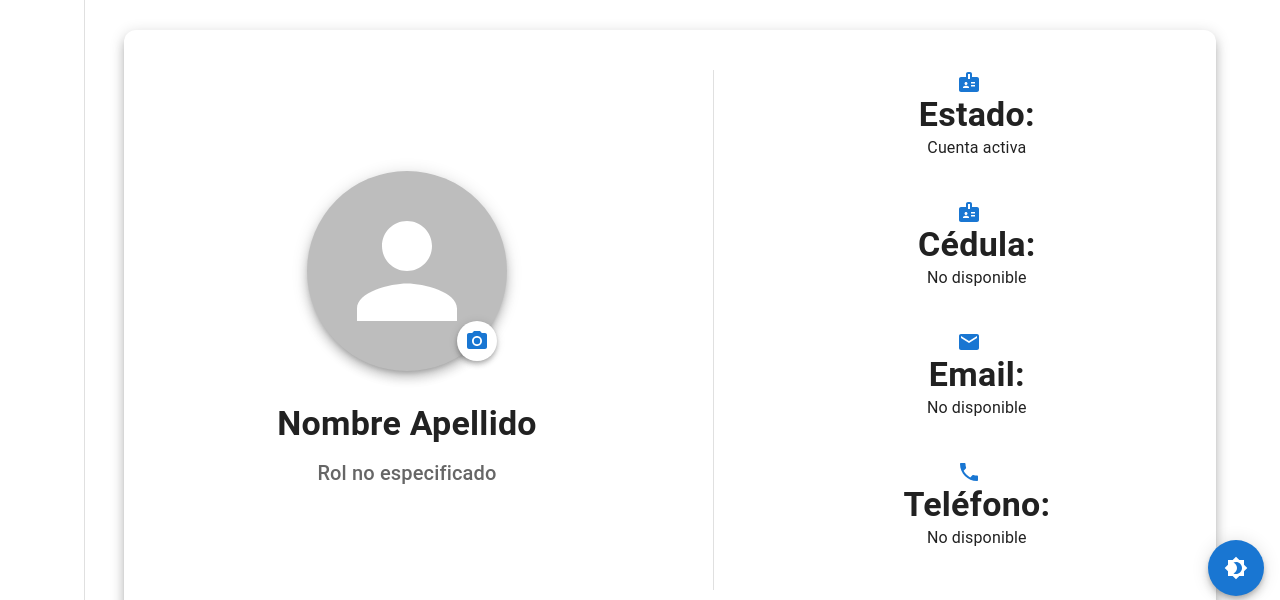
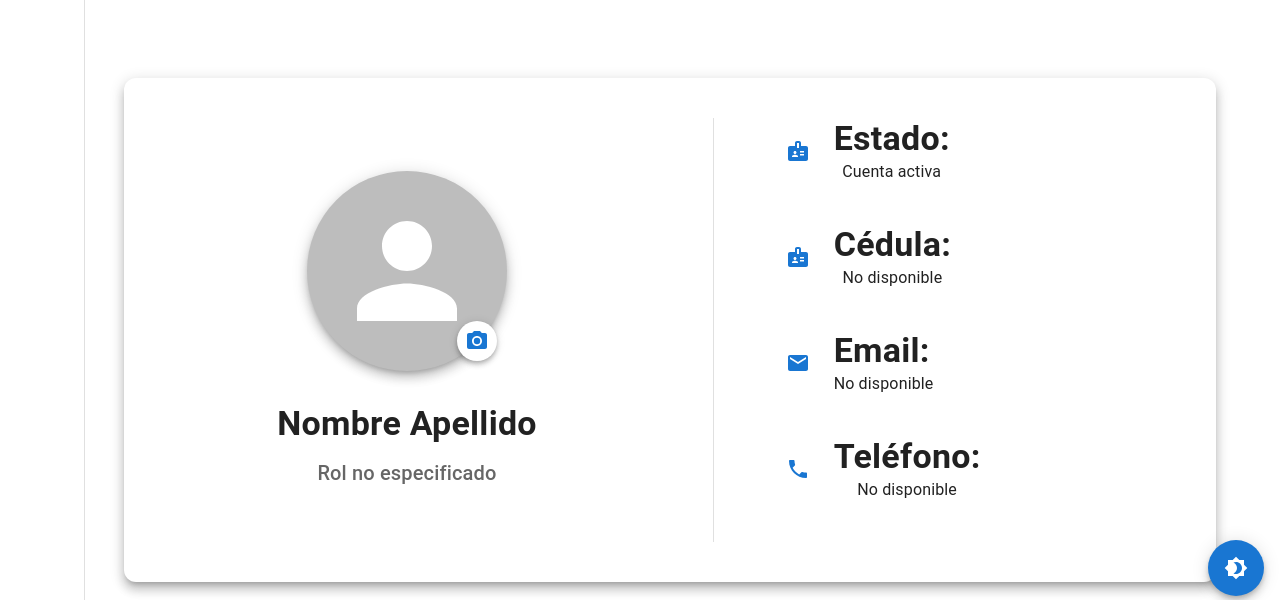
Before and after one commit to CourantLuna/gefardo-client, a React (Create React App) app: page /gefardo/ver-perfil in a window 1280 px wide. Shown: the part 188-788 px from the top of the page. Built offline with nearby package versions, Linux system fonts and the light colour scheme; no server answers; sample sign-in values are in the browser's storage.

Commit message:
Cambios en la vista del perfil realizado.

```diff
--- a/src/pages/VerPerfil.js
+++ b/src/pages/VerPerfil.js
@@ -139,45 +139,65 @@ const VerPerfil = () => {
             <Divider orientation="vertical" flexItem sx={{ height: '100%' }} />
           </Grid>
 
-          <Grid item xs={12} md={5} display="flex" flexDirection="column" alignItems="center" justifyContent="center">
-            <Box display="flex" flexDirection="column" alignItems="center" mb={5}>
-              <BadgeIcon color="primary" sx={{ mr: 2 }} />
-              <Typography variant="h4" align="center">
+          <Grid item xs={12} md={5} display="flex" flexDirection="column" alignItems="flex-start" justifyContent="center">
+            {/* Estado */}
+            <Box display="flex" alignItems="center" mb={5} width="100%">
+              <Box sx={{ width: 40, display: "flex", justifyContent: "center" }}>
+                <BadgeIcon color="primary" />
+              </Box>
+              <Box ml={2}>
+                <Typography variant="h4">
                   <strong>Estado:</strong>
                 </Typography>
-              <Typography variant="body1" align="center">
+                <Typography variant="body1">
                   {userInfo.Estado === 0 ? "Cuenta inactiva" : "Cuenta activa"}
                 </Typography>
               </Box>
+            </Box>
 
-            <Box display="flex" flexDirection="column" alignItems="center" mb={5}>
-              <BadgeIcon color="primary" sx={{ mr: 2 }} />
-              <Typography variant="h4" align="center">
+            {/* Cédula */}
+            <Box display="flex" alignItems="center" mb={5} width="100%">
+              <Box sx={{ width: 40, display: "flex", justifyContent: "center" }}>
+                <BadgeIcon color="primary" />
+              </Box>
+              <Box ml={2}>
+                <Typography variant="h4">
                   <strong>Cédula:</strong>
                 </Typography>
-              <Typography variant="body1" align="center">
+                <Typography variant="body1">
                   {userInfo.Cedula || "No disponible"}
                 </Typography>
               </Box>
+            </Box>
 
-            <Box display="flex" flexDirection="column" alignItems="center" mb={5}>
-              <EmailIcon color="primary" sx={{ mr: 2 }} />
-              <Typography variant="h4" align="center">
+            {/* Email */}
+            <Box display="flex" alignItems="center" mb={5} width="100%">
+              <Box sx={{ width: 40, display: "flex", justifyContent: "center" }}>
+                <EmailIcon color="primary" />
+              </Box>
+              <Box ml={2}>
+                <Typography variant="h4" textAlign={"left"}>
                   <strong>Email:</strong>
                 </Typography>
-              <Typography variant="body1" align="center">
+                <Typography variant="body1">
                   {userInfo.Correo_Electronico || "No disponible"}
                 </Typography>
               </Box>
+            </Box>
 
-            <Box display="flex" flexDirection="column" alignItems="center" mb={5}>
-              <PhoneIcon color="primary" sx={{ mr: 2 }} />
-              <Typography variant="h4" align="center">
+            {/* Teléfono */}
+            <Box display="flex" alignItems="center" mb={5} width="100%">
+              <Box sx={{ width: 40, display: "flex", justifyContent: "center" }}>
+                <PhoneIcon color="primary" />
+              </Box>
+              <Box ml={2}>
+                <Typography variant="h4">
                   <strong>Teléfono:</strong>
                 </Typography>
-              <Typography variant="body1" align="center">
+                <Typography variant="body1">
                   {userInfo.Telefono || "No disponible"}
                 </Typography>
+              </Box>
             </Box>
           </Grid>
         </Grid>
```
Lines whose indentation alone changed are shown as unchanged.
